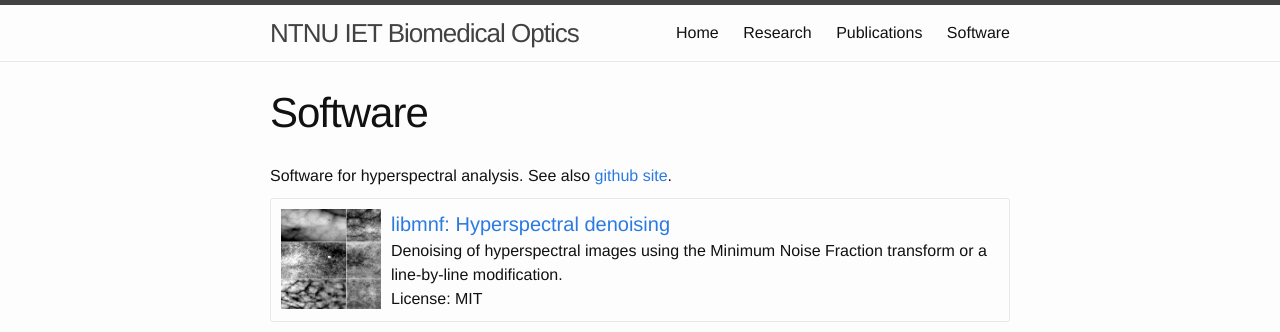
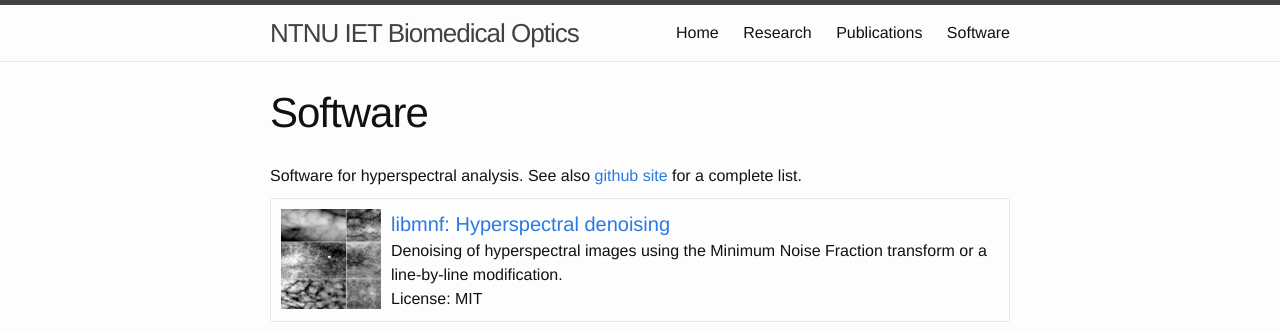
Before and after one commit to ntnu-bioopt/ntnu-bioopt.github.io, a Jekyll site: the page built from software/index.html, in a window 1280 px wide. Shown: the top 332 px of the page. Built offline with Jekyll 4.4.1, drawn with Linux system fonts in a browser that asks for light colours.

Commit message:
Added spesifisering behind GitHub link.

```diff
--- a/software/index.html
+++ b/software/index.html
@@ -4,7 +4,7 @@ title: Software
 permalink: /software/
 ---
 
-Software for hyperspectral analysis. See also <a href="http://github.com/ntnu-bioopt">github site</a>.
+Software for hyperspectral analysis. See also <a href="http://github.com/ntnu-bioopt">github site</a> for a complete list.
 
 
 {% for repo in site.data.repositories %}
```
